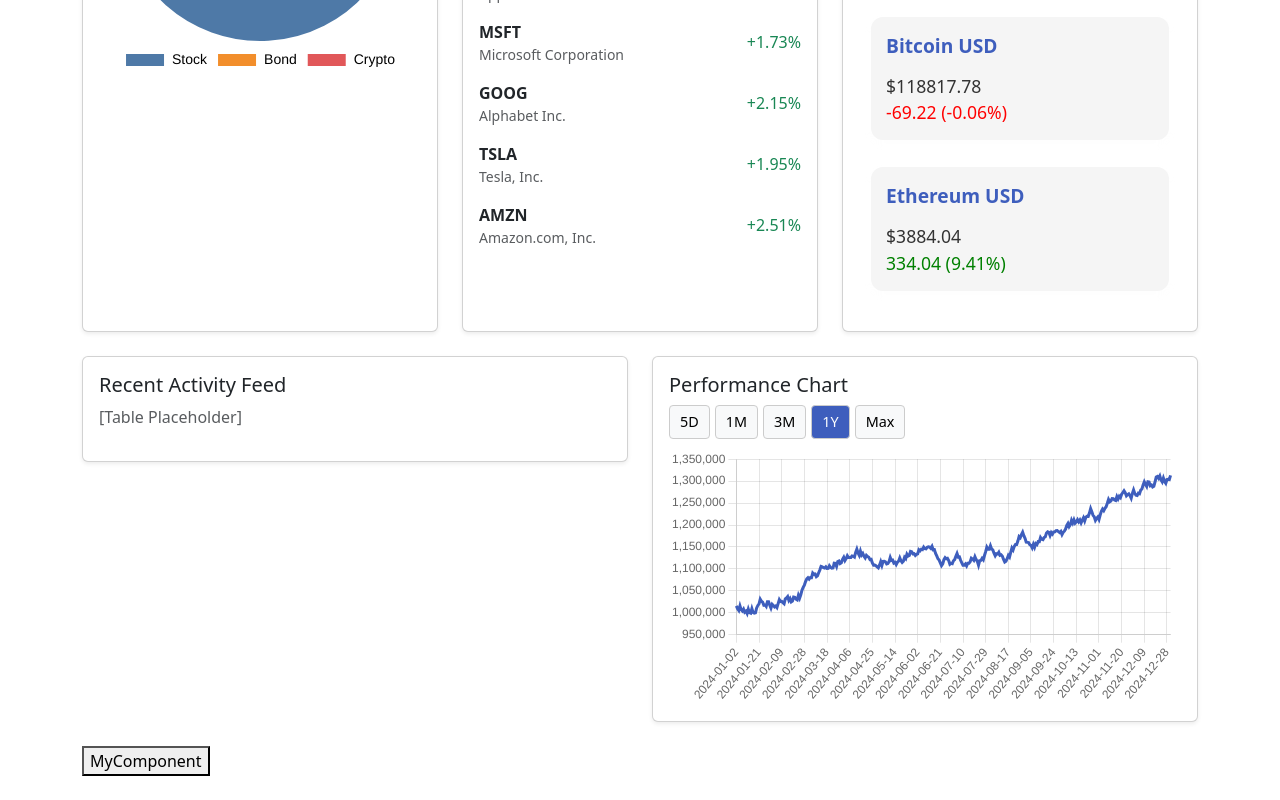
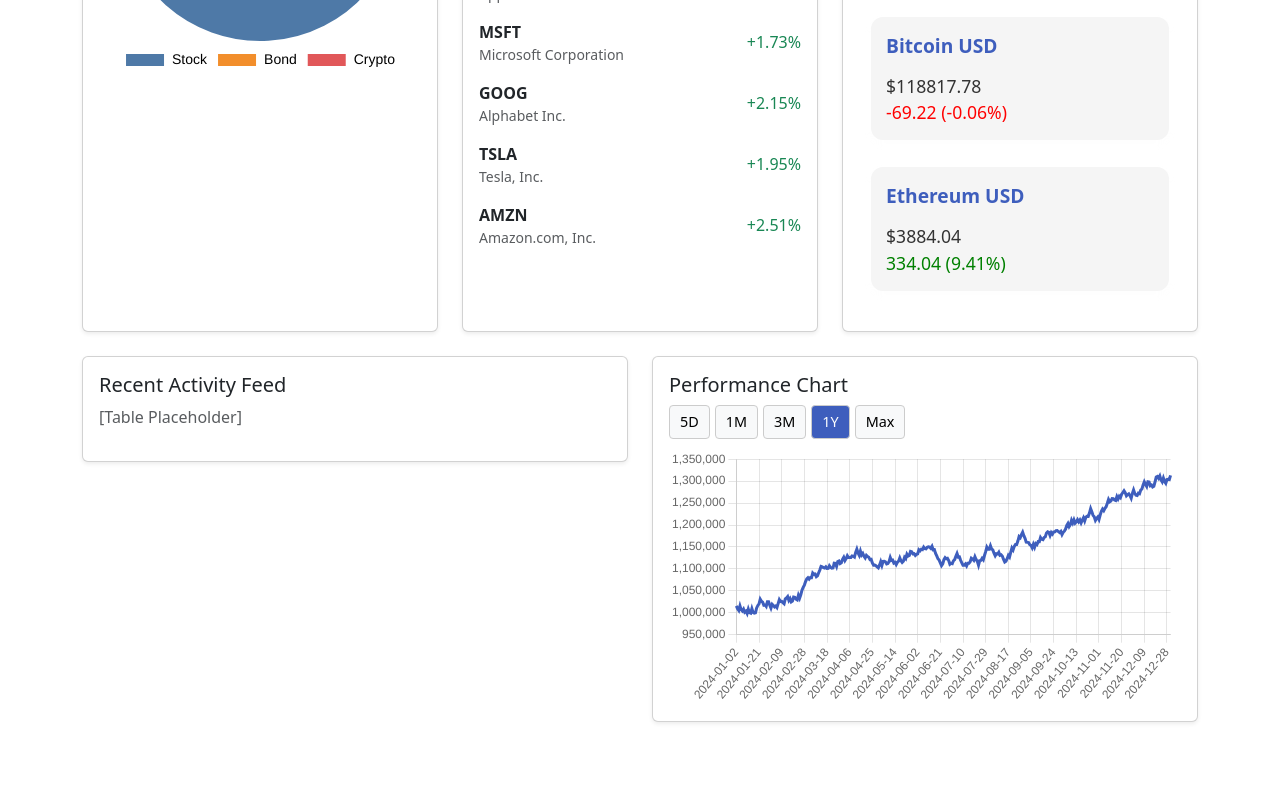
Before and after one commit to angelstephanie/HK-Portfolio-Management-System, a React (Create React App) app in the folder frontend/: page /dashboard in a window 1280 px wide. Shown: the part 696-1496 px from the top of the page. After the commit the page ends 1466 px from the top, so only its background shows below. Built offline with nearby package versions, Linux system fonts and the light colour scheme.

Commit message:
Disable MyComponent for now

```diff
--- a/frontend/src/App.js
+++ b/frontend/src/App.js
@@ -19,7 +19,7 @@
           <Route path="/holdings" element={<HoldingsPage />} />
           <Route path="/transactions" element={<TransactionsPage />} />
           <Route path="/asset/:symbol" element={<Asset />} />
-          <Route path="/mycomponent" element={<MyComponent/>} />
+          {/* <Route path="/mycomponent" element={<MyComponent/>} /> */}
           {/* Define other routes here as needed */}
         </Routes>
       </Router>
--- a/frontend/src/components/dashboard.js
+++ b/frontend/src/components/dashboard.js
@@ -7,9 +7,9 @@
 
 export default function PortfolioDashboard() {
   const navigate = useNavigate();
-  const handleChange = () => {
-    navigate('/mycomponent');
-  };
+  // const handleChange = () => {
+  //   navigate('/mycomponent');
+  // };
 
   return (
     <div className="container py-4">
@@ -83,7 +83,7 @@
           </div>
         </div>
       </div>
-      <button onClick={handleChange}>MyComponent</button>
+      {/* <button onClick={handleChange}>MyComponent</button> */}
     </div>
   );
 }
```
